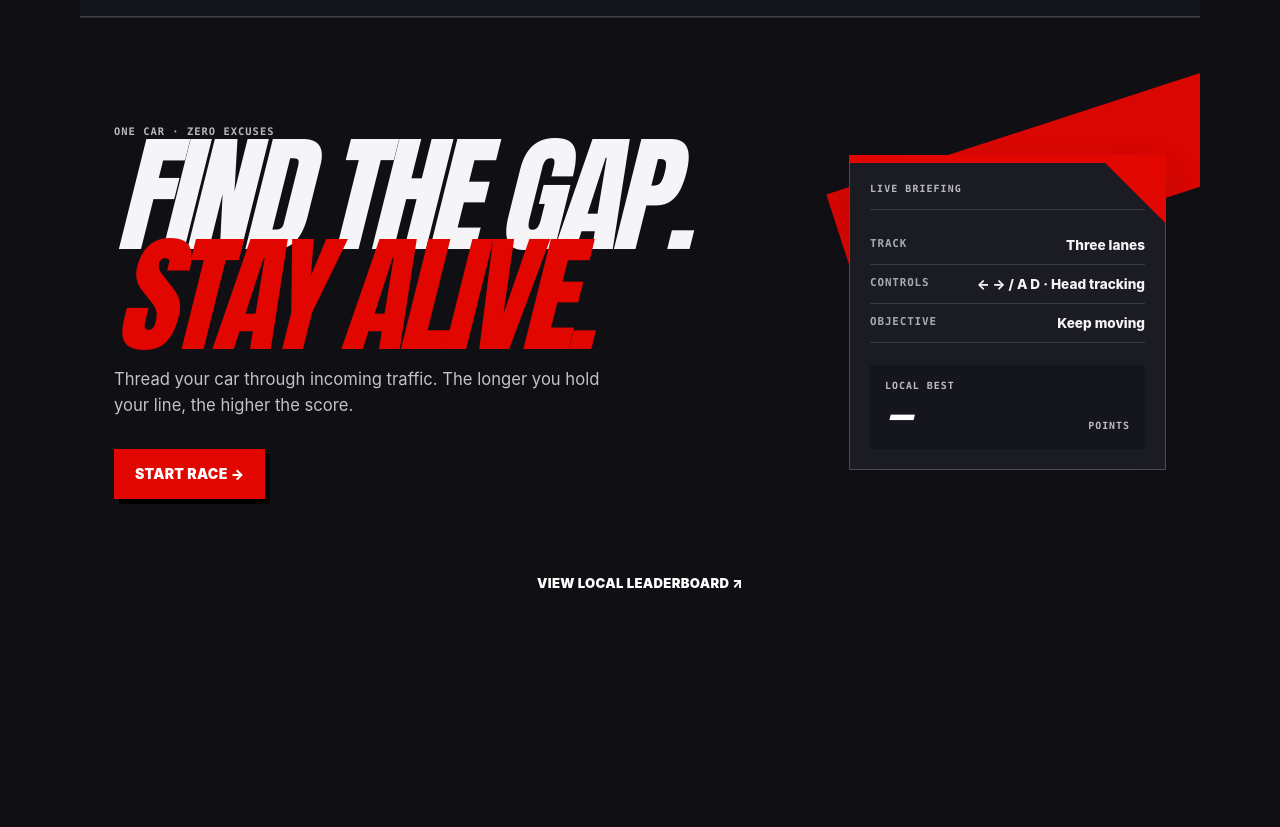
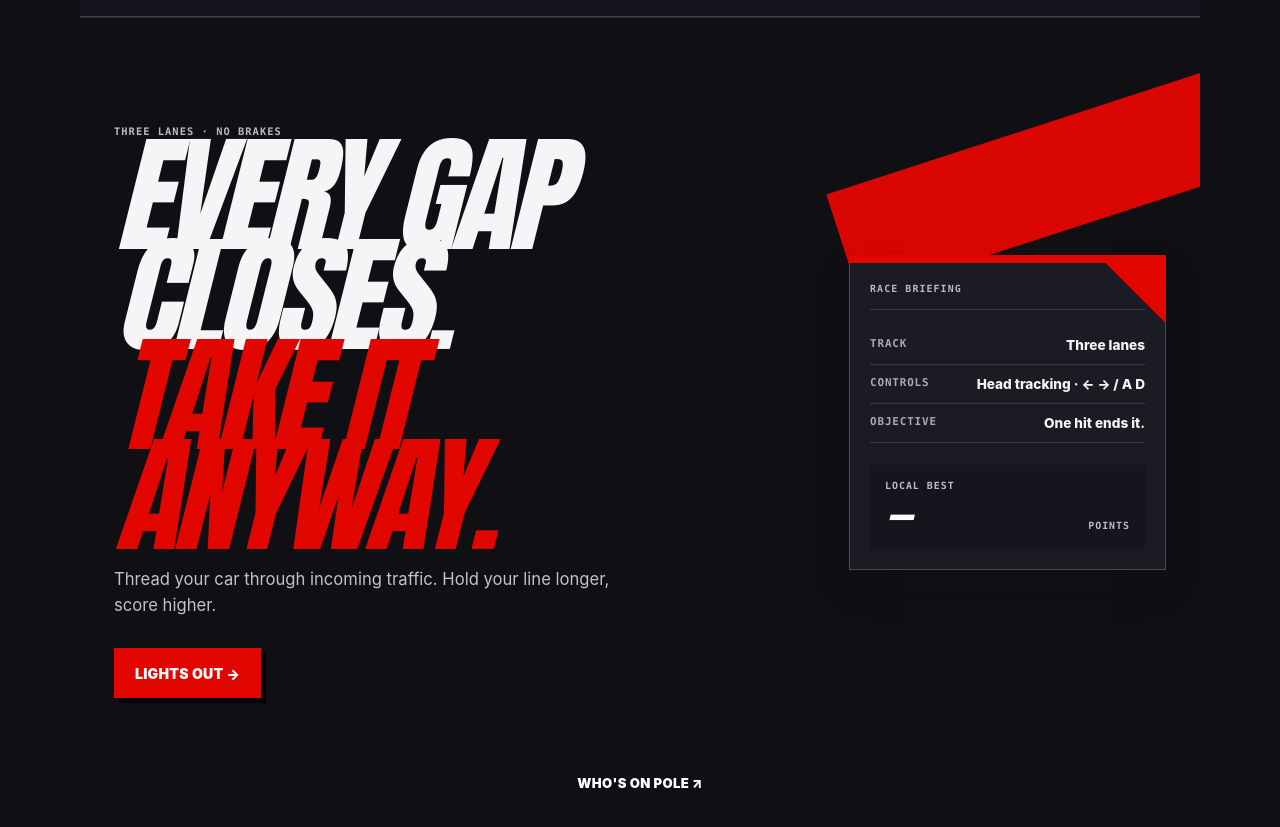
Before and after one commit to haizadtarik/f1racer-codex, a website: page index.html in a window 1280 px wide. Shown: the part 51-878 px from the top of the page. Before the commit the page ends 800 px from the top, so only its background shows below. Drawn offline with Linux system fonts and the light colour scheme.

Commit message:
update front page wording

```diff
--- a/index.html
+++ b/index.html
@@ -27,23 +27,23 @@
 
       <section class="screen start-screen" id="start-screen" aria-labelledby="start-title">
         <div class="start-copy">
-          <p class="eyebrow">One car · zero excuses</p>
-          <h1 id="start-title">Find the gap.<br /><em>Stay alive.</em></h1>
-          <p class="intro">Thread your car through incoming traffic. The longer you hold your line, the higher the score.</p>
-          <button class="button button-primary" id="start-button" type="button">Start race <span aria-hidden="true">→</span></button>
+          <p class="eyebrow">Three lanes · no brakes</p>
+          <h1 id="start-title">Every gap closes.<br /><em>Take it anyway.</em></h1>
+          <p class="intro">Thread your car through incoming traffic. Hold your line longer, score higher.</p>
+          <button class="button button-primary" id="start-button" type="button">Lights out <span aria-hidden="true">→</span></button>
         </div>
 
         <aside class="briefing-card" aria-label="Race briefing">
-          <div class="briefing-topline"><span>Live briefing</span><i aria-hidden="true"></i></div>
+          <div class="briefing-topline"><span>Race briefing</span><i aria-hidden="true"></i></div>
           <dl class="race-facts">
             <div><dt>Track</dt><dd>Three lanes</dd></div>
-            <div><dt>Controls</dt><dd>← → / A D · Head tracking</dd></div>
-            <div><dt>Objective</dt><dd>Keep moving</dd></div>
+            <div><dt>Controls</dt><dd>Head tracking · ← → / A D</dd></div>
+            <div><dt>Objective</dt><dd>One hit ends it.</dd></div>
           </dl>
           <div class="best-card"><span>Local best</span><strong id="best-score">—</strong><small>points</small></div>
         </aside>
 
-        <button class="text-link leaderboard-link" id="open-leaderboard" type="button">View local leaderboard <span aria-hidden="true">↗</span></button>
+        <button class="text-link leaderboard-link" id="open-leaderboard" type="button">Who's on pole <span aria-hidden="true">↗</span></button>
       </section>
 
       <section class="screen race-screen" id="race-screen" aria-labelledby="race-title" hidden>
```
